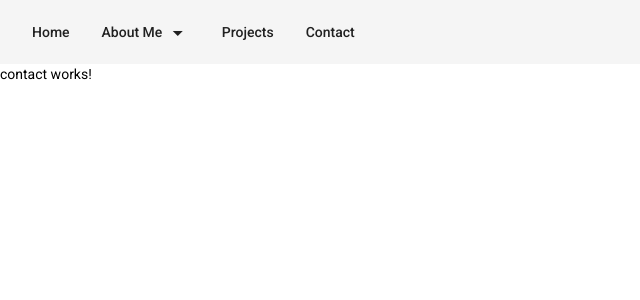
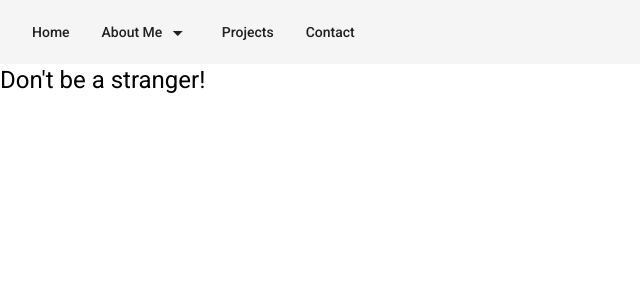
Before and after one commit to minhnpham98/my-website, an Angular app: page /contact in a window 1280 px wide. Shown: the top 300 px of the page, without its empty margins (0-640 px from the left). Built offline with nearby package versions, Linux system fonts and the light colour scheme.

Commit message:
Changes title

```diff
--- a/src/app/contact/contact.component.html
+++ b/src/app/contact/contact.component.html
@@ -1 +1 @@
-<p>contact works!</p>
+<h1>Don't be a stranger!</h1>
```
